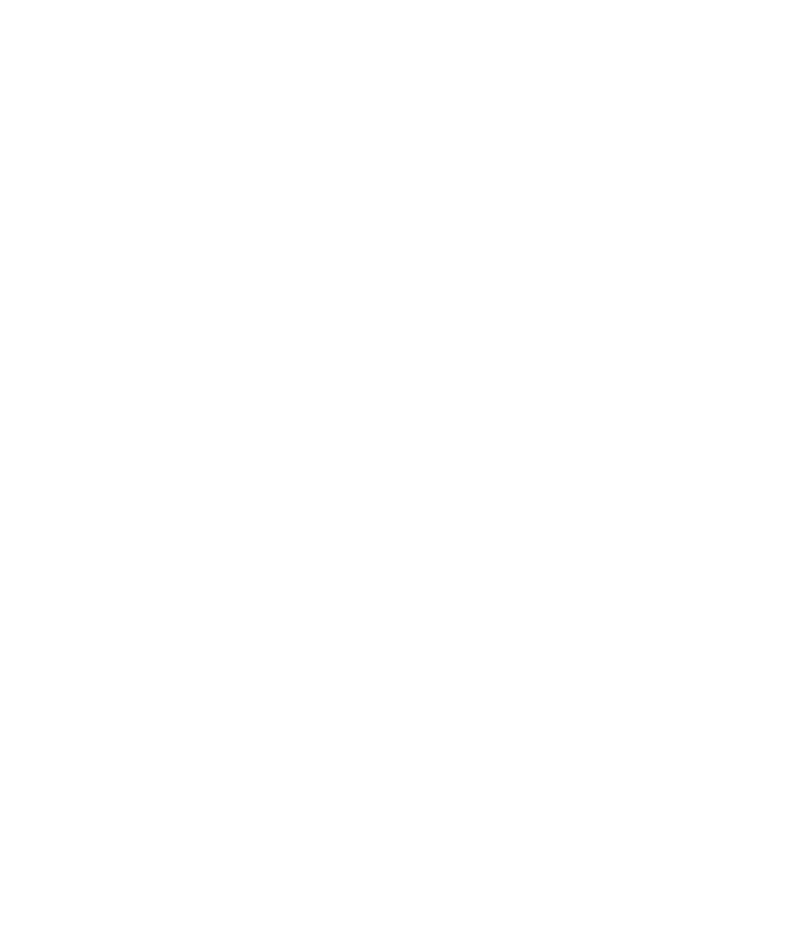
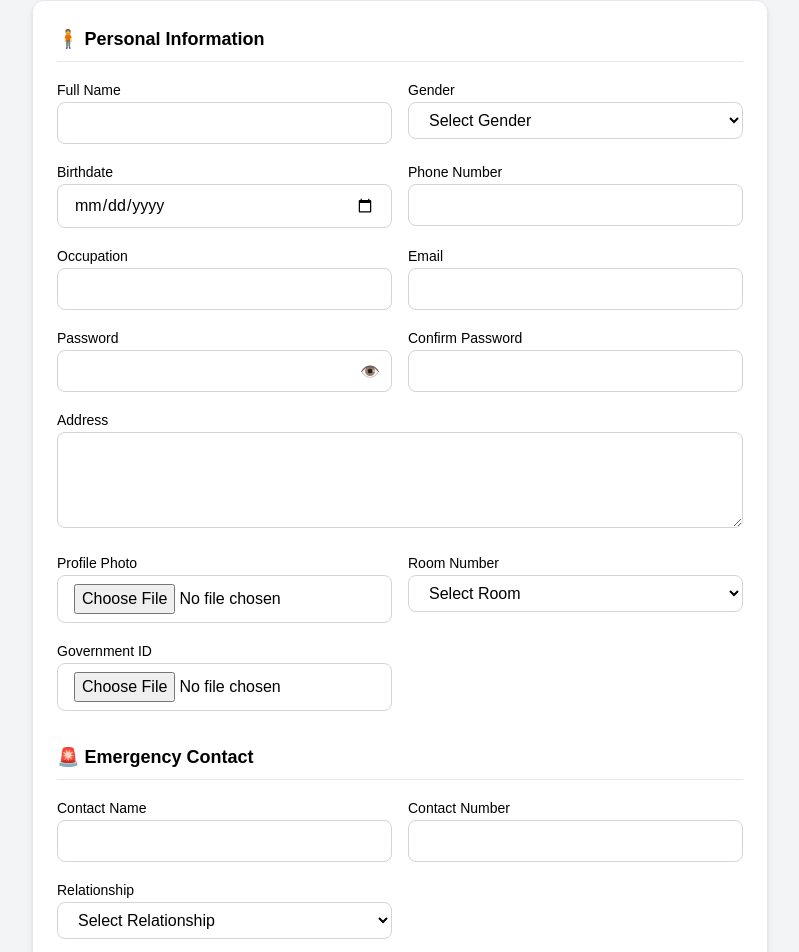
Before and after one commit to anoh24/atmpcrental-github.io, a React (Vite) app in the folder frontend/: page /customerAdminAccount/customerAdminAccountProfileView/customerAdminAccountProfilePage in a window 1280 px wide. Before the commit this address had no page. Shown: the part 112-1064 px from the top of the page, without its empty margins (240-1039 px from the left). Before the commit the page ends 800 px from the top, so only its background shows below. Built offline with nearby package versions, Linux system fonts and the light colour scheme; the HTML template or start-up script is replaced by a standard one.

Commit message:
done customer accont profile

```diff
--- a/frontend/src/App.jsx
+++ b/frontend/src/App.jsx
@@ -15,6 +15,7 @@
 import BranchAdminNotificationViewPage from './pages/branchAdmin/branchAdminNotificationView/branchAdminNotificationViewPage'
 //customer admin account section
 import CustomerAdminMainDashboardPage from './pages/customerAdminAccount/customerAdminDashboardView/customerAdminMainDashboardPage';
+import CustomerAdminAccountProfilePage from './pages/customerAdminAccount/customerAdminAccountProfileVIew/customerAdminAccountProfilePage'
 function App() {
   return (
     <Router>
@@ -110,6 +111,18 @@
           }
           >
         </Route>
+
+            {/* customer admin account profile */}
+        <Route
+          path="/customerAdminAccount/customerAdminAccountProfileView/customerAdminAccountProfilePage"
+          element={
+            <CustomerAdminAccountNavbarLayout>
+              <CustomerAdminAccountProfilePage/>
+            </CustomerAdminAccountNavbarLayout>
+
+          }
+          >
+        </Route>
       </Routes>
     </Router>
   );
--- a/frontend/src/components/customerAdminAccountBar/customerAdminAccountNavbar.jsx
+++ b/frontend/src/components/customerAdminAccountBar/customerAdminAccountNavbar.jsx
@@ -9,32 +9,27 @@
             <nav className="bg-white relative w-full flex justify-end gap-1 sm:gap-3 p-3
             mx-auto max-w-3xl shadow-md sm:rounded-0 md:rounded-full">
                 <h1 className="text-2xl text-black font-black absolute left-5" >DASHBOARD</h1>
-                <NavLink t="/">
+                <NavLink to="/customerAdminAccount/customerAdminDashboardView/customerAdminMainDashboardpage">
                     <HiOutlineHome className="text-3xl text-black cursor-pointer
                      rounded-full p-1 hover:border-green-600"/>
                 </NavLink>
 
-                 <NavLink t="/">
+                 <NavLink to="/customerAdminAccount/customerAdminAccountProfileView/customerAdminAccountProfilePage">
                 <HiOutlineUsers className="text-3xl text-black cursor-pointer
                  rounded-full p-1 hover:border-green-600"/>
                 </NavLink>
 
-                 <NavLink t="/">
-                <HiOutlineHomeModern className="text-3xl text-black cursor-pointer
-                 rounded-full p-1 hover:border-green-600"/>
-                </NavLink>
-
-                 <NavLink t="/">
+                 <NavLink to="/">
                 <HiOutlineCreditCard className="text-3xl text-black cursor-pointer
                  rounded-full p-1 hover:border-green-600"/>
                 </NavLink>
 
-                  <NavLink t="/">
+                  <NavLink to="/">
                 <HiOutlineEnvelope className="text-3xl text-black cursor-pointer
                  rounded-full p-1 hover:border-green-600"/>
                 </NavLink>
 
-                  <NavLink t="/">
+                  <NavLink to="/">
                  <HiOutlineLockClosed className="text-3xl text-black cursor-pointer
                  rounded-full p-1 hover:border-green-600"/>
                 </NavLink>
--- /dev/null
+++ b/frontend/src/pages/customerAdminAccount/customerAdminAccountProfileVIew/customerAdminAccountProfilePage.jsx
@@ -0,0 +1,8 @@
+import React from "react";
+import CustomerAdminAccountProfileSection from './customerAdminAccountProfileSection'
+
+export default function customerAdminAccountProfilePage (){
+    return(
+      <CustomerAdminAccountProfileSection/>
+    )
+}
--- /dev/null
+++ b/frontend/src/pages/customerAdminAccount/customerAdminAccountProfileVIew/customerAdminAccountProfileSection.jsx
@@ -0,0 +1,264 @@
+import React, { useState } from "react";
+
+const CustomerAdminAccountProfileSection = ({ availableRooms = [] }) => {
+  const [showPassword, setShowPassword] = useState(false);
+  const [formData, setFormData] = useState({
+    fullName: "",
+    gender: "",
+    birthdate: "",
+    phoneNumber: "",
+    occupation: "",
+    email: "",
+    password: "",
+    confirmPassword: "",
+    address: "",
+    roomNumber: "",
+    emergencyName: "",
+    emergencyNumber: "",
+    relationship: "",
+  });
+
+  const togglePassword = () => setShowPassword(!showPassword);
+
+  const handleChange = (e) => {
+    const { name, value, files } = e.target;
+    setFormData({
+      ...formData,
+      [name]: files ? files[0] : value,
+    });
+  };
+
+  const handleSubmit = (e) => {
+    e.preventDefault();
+    console.log(formData);
+  };
+
+  const inputClass =
+    "bg-white text-black border border-gray-300 rounded-lg px-4 py-2 w-full focus:outline-none focus:ring-1 focus:ring-black";
+
+  const labelClass = "text-black font-medium text-sm mb-1";
+
+  return (
+    <div className="relative mt-28 flex flex-col gap-6 max-w-3xl mx-auto px-2 sm:px-4 font-oswald mb-10">
+      <div className=" grid grid-cols-1 gap-6 ">
+        <form
+          onSubmit={handleSubmit}
+          className="bg-white rounded-xl shadow-md p-6 border"
+        >
+          <h2 className="text-lg font-bold text-black mb-4 border-b pb-2">
+            🧍 Personal Information
+          </h2>
+          <div className="grid md:grid-cols-2 gap-4">
+            <div>
+              <label className={labelClass}>Full Name</label>
+              <input
+                name="fullName"
+                className={inputClass}
+                value={formData.fullName}
+                onChange={handleChange}
+                required
+              />
+            </div>
+
+            <div>
+              <label className={labelClass}>Gender</label>
+              <select
+                name="gender"
+                className={inputClass}
+                value={formData.gender}
+                onChange={handleChange}
+              >
+                <option value="">Select Gender</option>
+                <option>Male</option>
+                <option>Female</option>
+                <option>Other</option>
+              </select>
+            </div>
+
+            <div>
+              <label className={labelClass}>Birthdate</label>
+              <input
+                name="birthdate"
+                type="date"
+                className={inputClass}
+                value={formData.birthdate}
+                onChange={handleChange}
+              />
+            </div>
+
+            <div>
+              <label className={labelClass}>Phone Number</label>
+              <input
+                name="phoneNumber"
+                className={inputClass}
+                value={formData.phoneNumber}
+                onChange={handleChange}
+                required
+              />
+            </div>
+
+            <div>
+              <label className={labelClass}>Occupation</label>
+              <input
+                name="occupation"
+                className={inputClass}
+                value={formData.occupation}
+                onChange={handleChange}
+                required
+              />
+            </div>
+
+            <div>
+              <label className={labelClass}>Email</label>
+              <input
+                name="email"
+                type="email"
+                className={inputClass}
+                value={formData.email}
+                onChange={handleChange}
+                required
+              />
+            </div>
+
+            <div>
+              <label className={labelClass}>Password</label>
+              <div className="relative">
+                <input
+                  name="password"
+                  type={showPassword ? "text" : "password"}
+                  className={`${inputClass} pr-10`}
+                  value={formData.password}
+                  onChange={handleChange}
+                  required
+                />
+                <span
+                  onClick={togglePassword}
+                  className="absolute right-3 top-2.5 text-gray-600 cursor-pointer"
+                >
+                  {showPassword ? "🙈" : "👁️"}
+                </span>
+              </div>
+            </div>
+
+            <div>
+              <label className={labelClass}>Confirm Password</label>
+              <input
+                name="confirmPassword"
+                type="password"
+                className={inputClass}
+                value={formData.confirmPassword}
+                onChange={handleChange}
+                required
+              />
+            </div>
+
+            <div className="md:col-span-2">
+              <label className={labelClass}>Address</label>
+              <textarea
+                name="address"
+                className={`${inputClass} h-24`}
+                value={formData.address}
+                onChange={handleChange}
+              />
+            </div>
+
+            <div>
+              <label className={labelClass}>Profile Photo</label>
+              <input
+                name="profilePhoto"
+                type="file"
+                accept="image/*"
+                className={inputClass}
+                onChange={handleChange}
+              />
+            </div>
+
+            <div>
+              <label className={labelClass}>Room Number</label>
+              <select
+                name="roomNumber"
+                className={inputClass}
+                value={formData.roomNumber}
+                onChange={handleChange}
+                required
+              >
+                <option value="">Select Room</option>
+                {availableRooms.map((room) => (
+                  <option key={room} value={room}>
+                    {room}
+                  </option>
+                ))}
+              </select>
+            </div>
+
+            <div>
+              <label className={labelClass}>Government ID</label>
+              <input
+                name="govId"
+                type="file"
+                className={inputClass}
+                onChange={handleChange}
+              />
+            </div>
+          </div>
+
+          <div className="mt-8">
+            <h3 className="text-lg font-bold text-black mb-4 border-b pb-2">
+              🚨 Emergency Contact
+            </h3>
+            <div className="grid md:grid-cols-2 gap-4">
+              <div>
+                <label className={labelClass}>Contact Name</label>
+                <input
+                  name="emergencyName"
+                  className={inputClass}
+                  value={formData.emergencyName}
+                  onChange={handleChange}
+                  required
+                />
+              </div>
+
+              <div>
+                <label className={labelClass}>Contact Number</label>
+                <input
+                  name="emergencyNumber"
+                  className={inputClass}
+                  value={formData.emergencyNumber}
+                  onChange={handleChange}
+                  required
+                />
+              </div>
+
+              <div>
+                <label className={labelClass}>Relationship</label>
+                <select
+                  name="relationship"
+                  className={inputClass}
+                  value={formData.relationship}
+                  onChange={handleChange}
+                >
+                  <option value="">Select Relationship</option>
+                  <option value="Parent">Parent</option>
+                  <option value="Sibling">Sibling</option>
+                  <option value="Friend">Friend</option>
+                  <option value="Other">Other</option>
+                </select>
+              </div>
+            </div>
+          </div>
+
+          <div className="flex justify-end mt-6">
+            <button
+              type="submit"
+              className="bg-black text-white px-6 py-2 rounded-lg font-bold shadow-md transition"
+            >
+              💾 Save Profile
+            </button>
+          </div>
+        </form>
+      </div>
+    </div>
+  );
+};
+
+export default CustomerAdminAccountProfileSection;
```
